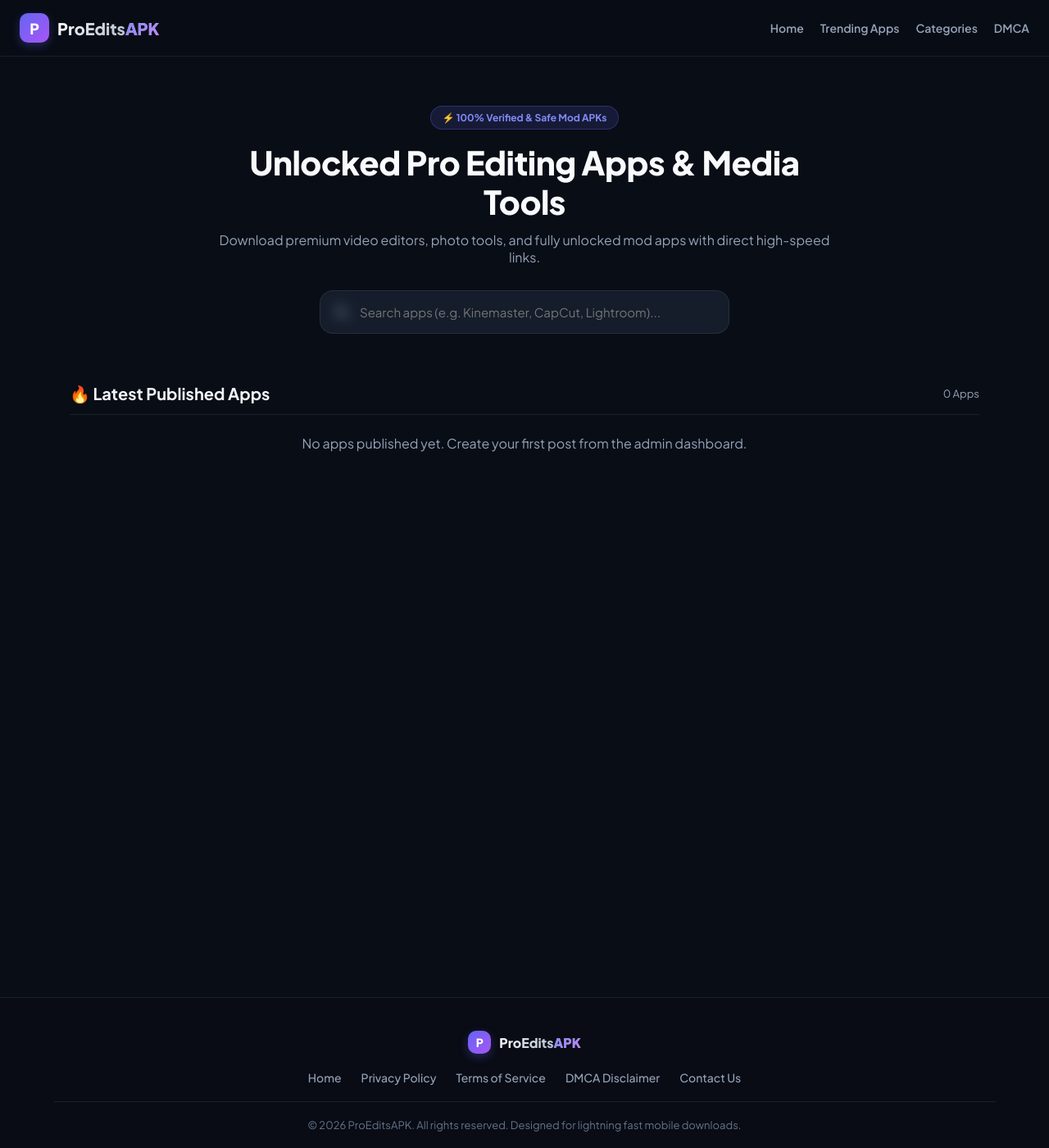
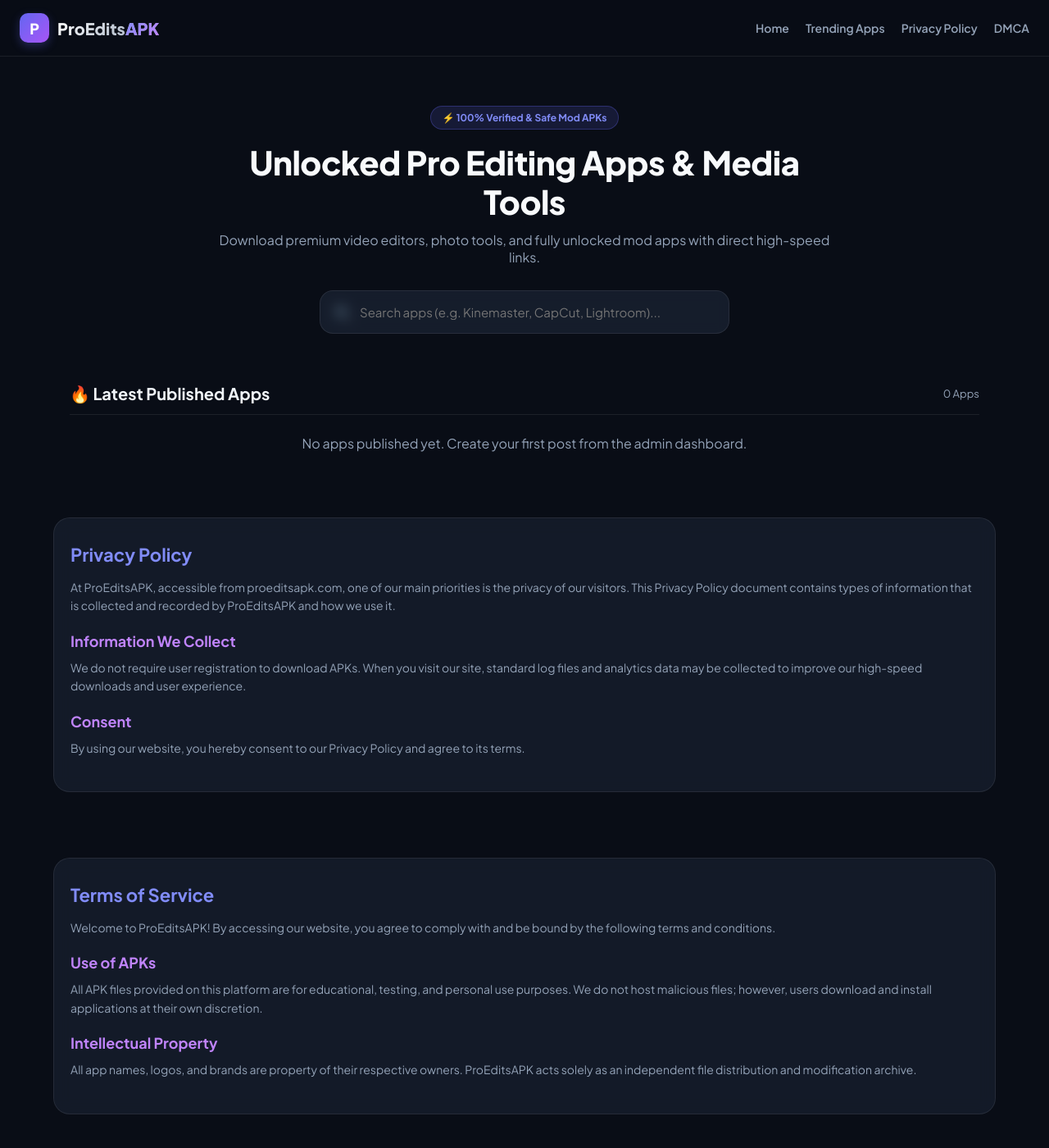
Before and after one commit to haseebaslam091-afk/proeditsapk, a Jekyll site: the page index.html, which Jekyll copies as it is, in a window 1280 px wide and 1400 px high. Shown: the whole window at 82% size. Built offline with Jekyll 4.4.1, drawn with Linux system fonts in a browser that asks for light colours; some of the changed text lies outside the part shown.

Commit message:
Update index.html

```diff
--- a/index.html
+++ b/index.html
@@ -22,7 +22,7 @@
             --glass-border: rgba(255, 255, 255, 0.08);
         }
 
-        * { margin: 0; padding: 0; box-sizing: border-box; font-family: 'Plus Jakarta Sans', sans-serif; }
+        * { margin: 0; padding: 0; box-sizing: border-box; font-family: 'Plus Jakarta Sans', sans-serif; scroll-behavior: smooth; }
         body { background: var(--bg-dark); color: var(--text-main); min-height: 100vh; display: flex; flex-direction: column; }
 
         /* Header & Navbar */
@@ -64,7 +64,7 @@
         .search-icon { position: absolute; left: 18px; top: 50%; transform: translateY(-50%); color: var(--text-muted); font-size: 18px; }
 
         /* Main Content Grid */
-        .container { max-width: 1150px; margin: 20px auto 60px; padding: 0 20px; flex-grow: 1; width: 100%; }
+        .container { max-width: 1150px; margin: 20px auto 40px; padding: 0 20px; flex-grow: 1; width: 100%; }
         .section-header { display: flex; justify-content: space-between; align-items: center; margin-bottom: 24px; border-bottom: 1px solid var(--glass-border); padding-bottom: 12px; }
         .section-title { font-size: 20px; font-weight: 700; color: #f1f5f9; display: flex; align-items: center; gap: 8px; }
 
@@ -85,6 +85,14 @@
         .card-footer { display: flex; justify-content: space-between; align-items: center; font-size: 12px; color: #64748b; border-top: 1px solid var(--glass-border); padding-top: 14px; }
         .btn-download { background: var(--primary); color: white; padding: 8px 16px; border-radius: 10px; font-weight: 700; transition: background 0.2s; }
         .btn-download:hover { background: #4f46e5; }
+
+        /* Legal Content Sections */
+        .legal-section { max-width: 1150px; margin: 40px auto; padding: 30px 20px; background: var(--card-bg); border: 1px solid var(--glass-border); border-radius: 20px; backdrop-filter: blur(10px); }
+        .legal-section h2 { color: #818cf8; margin-bottom: 15px; font-size: 22px; }
+        .legal-section h3 { color: #c084fc; margin-top: 20px; margin-bottom: 10px; font-size: 18px; }
+        .legal-section p, .legal-section li { color: var(--text-muted); margin-bottom: 12px; font-size: 14px; line-height: 1.6; }
+        .legal-section ul { padding-left: 20px; }
+        .legal-section a { color: #818cf8; text-decoration: none; }
 
         /* Footer */
         footer {
@@ -108,15 +116,15 @@
 <body>
 
     <header>
-        <a href="index.html" class="logo-container">
+        <a href="#" class="logo-container">
             <div class="logo-icon">P</div>
             <div class="logo-text">ProEdits<span>APK</span></div>
         </a>
         <nav class="nav-links">
-            <a href="index.html">Home</a>
+            <a href="#">Home</a>
             <a href="#apps">Trending Apps</a>
-            <a href="#categories">Categories</a>
-            <a href="dmca.html">DMCA</a>
+            <a href="#privacy">Privacy Policy</a>
+            <a href="#dmca">DMCA</a>
         </nav>
     </header>
 
@@ -142,6 +150,34 @@
         </div>
     </main>
 
+    <!-- Privacy Policy Section -->
+    <div id="privacy" class="legal-section">
+        <h2>Privacy Policy</h2>
+        <p>At ProEditsAPK, accessible from proeditsapk.com, one of our main priorities is the privacy of our visitors. This Privacy Policy document contains types of information that is collected and recorded by ProEditsAPK and how we use it.</p>
+        <h3>Information We Collect</h3>
+        <p>We do not require user registration to download APKs. When you visit our site, standard log files and analytics data may be collected to improve our high-speed downloads and user experience.</p>
+        <h3>Consent</h3>
+        <p>By using our website, you hereby consent to our Privacy Policy and agree to its terms.</p>
+    </div>
+
+    <!-- Terms of Service Section -->
+    <div id="terms" class="legal-section">
+        <h2>Terms of Service</h2>
+        <p>Welcome to ProEditsAPK! By accessing our website, you agree to comply with and be bound by the following terms and conditions.</p>
+        <h3>Use of APKs</h3>
+        <p>All APK files provided on this platform are for educational, testing, and personal use purposes. We do not host malicious files; however, users download and install applications at their own discretion.</p>
+        <h3>Intellectual Property</h3>
+        <p>All app names, logos, and brands are property of their respective owners. ProEditsAPK acts solely as an independent file distribution and modification archive.</p>
+    </div>
+
+    <!-- DMCA Section -->
+    <div id="dmca" class="legal-section">
+        <h2>DMCA Disclaimer</h2>
+        <p>ProEditsAPK respects the intellectual property rights of others. We comply with the Digital Millennium Copyright Act (DMCA).</p>
+        <h3>Copyright Infringement Notice</h3>
+        <p>If you believe that your copyrighted material is listed on this website without authorization, please contact us immediately at <a href="mailto:contact@proeditsapk.com">contact@proeditsapk.com</a> with proper details, and we will remove it within 24-48 hours.</p>
+    </div>
+
     <footer>
         <div class="footer-content">
             <div class="logo-container">
@@ -149,10 +185,10 @@
                 <div class="logo-text" style="font-size: 16px;">ProEdits<span>APK</span></div>
             </div>
             <div class="footer-links">
-                <a href="index.html">Home</a>
-                <a href="privacy-policy.html">Privacy Policy</a>
-                <a href="terms.html">Terms of Service</a>
-                <a href="dmca.html">DMCA Disclaimer</a>
+                <a href="#">Home</a>
+                <a href="#privacy">Privacy Policy</a>
+                <a href="#terms">Terms of Service</a>
+                <a href="#dmca">DMCA Disclaimer</a>
                 <a href="mailto:contact@proeditsapk.com">Contact Us</a>
             </div>
             <div class="copyright">
```
